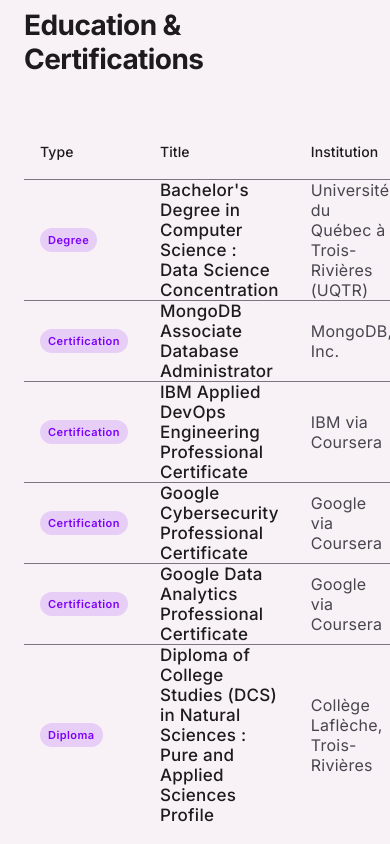
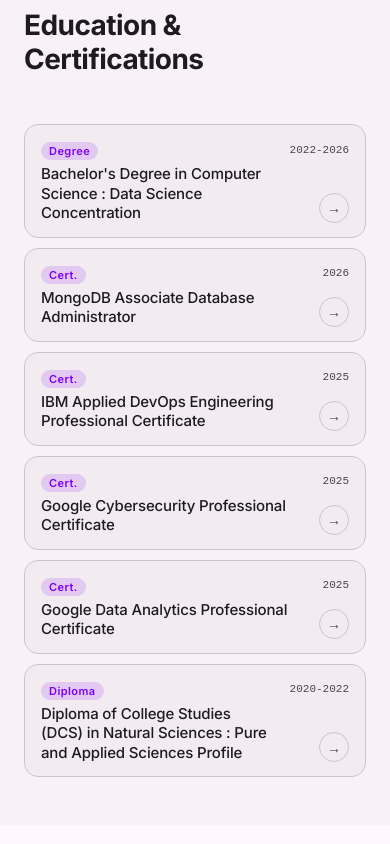
Before and after one commit to JulienDes/portfolio, an Angular app: page /#contact in a window 390 px wide. Shown: the part 940-1784 px from the top of the page. Built offline with nearby package versions, Linux system fonts and the light colour scheme.

Commit message:
feat: improve formations table and detail panel UI

```diff
--- a/src/app/features/home/components/formation-panel/formation-panel.html
+++ b/src/app/features/home/components/formation-panel/formation-panel.html
@@ -1,5 +1,15 @@
 <div class="overlay" [class.overlay--open]="isOpen()" (click)="closed.emit()">
   <aside class="panel" (click)="$event.stopPropagation()">
+    <div class="panel-head">
+      <button
+        class="panel-close"
+        mat-icon-button
+        (click)="closed.emit()"
+        [attr.aria-label]="lang.t('Close', 'Fermer')"
+      >
+        <mat-icon>close</mat-icon>
+      </button>
+    </div>
     @if (formation(); as f) {
       <div class="panel-content">
         <h2 class="panel-title">{{ lang.t(f.title.en, f.title.fr) }}</h2>
--- a/src/app/features/home/components/formation-panel/formation-panel.scss
+++ b/src/app/features/home/components/formation-panel/formation-panel.scss
@@ -46,6 +46,24 @@
   .overlay--open & {
     transform: translateX(0);
   }
+}
+
+// ── Panel header ────────────────────────────────────────────────────────────────
+
+.panel-head {
+  position: sticky;
+  top: 0;
+  z-index: 1;
+  display: flex;
+  align-items: center;
+  justify-content: flex-end;
+  padding: sp.$xs sp.$md;
+  flex-shrink: 0;
+  background: sys.$surface-container-low;
+}
+
+.panel-close {
+  color: sys.$on-surface-variant;
 }
 
 // ── Content ────────────────────────────────────────────────────────────────────
@@ -167,6 +185,25 @@
   }
 }
 
+// ── Mobile: full-screen panel ───────────────────────────────────────────────────
+
+@media (max-width: 599px) {
+  .panel {
+    width: 100%;
+    border-left: none;
+    border-top: 1px solid sys.$outline-variant;
+    transform: translateY(100%);
+
+    .overlay--open & {
+      transform: translateY(0);
+    }
+  }
+
+  .panel-head {
+    border-bottom: 1px solid sys.$outline-variant;
+  }
+}
+
 // ── Credential link ────────────────────────────────────────────────────────────
 
 .panel-link-btn {
--- a/src/app/features/home/components/formation-panel/formation-panel.ts
+++ b/src/app/features/home/components/formation-panel/formation-panel.ts
@@ -1,11 +1,13 @@
 import { Component, computed, effect, HostListener, inject, input, output } from '@angular/core';
+import { MatButtonModule } from '@angular/material/button';
+import { MatIconModule } from '@angular/material/icon';
 
 import { LangService } from '../../../../core/lang/lang';
 import { Formation } from '../../models/formation';
 
 @Component({
   selector: 'app-formation-panel',
-  imports: [],
+  imports: [MatButtonModule, MatIconModule],
   templateUrl: './formation-panel.html',
   styleUrl: './formation-panel.scss',
 })
--- a/src/app/features/home/components/formations-table/formations-table.html
+++ b/src/app/features/home/components/formations-table/formations-table.html
@@ -1,3 +1,5 @@
+<!-- ── Desktop table ──────────────────────────────────────────────────────── -->
+@if (!isMobile()) {
   <table mat-table [dataSource]="formations()" class="formations-table">
     <!-- Type column -->
     <ng-container matColumnDef="type">
@@ -52,3 +54,41 @@
       (click)="selected.emit(row)"
     ></tr>
   </table>
+} @else {
+  <!-- ── Mobile card list ───────────────────────────────────────────────────── -->
+  <ul class="formation-cards" role="list">
+    @for (f of formations(); track f.id) {
+      <li
+        class="formation-card"
+        role="button"
+        tabindex="0"
+        (click)="selected.emit(f)"
+        (keydown.enter)="selected.emit(f)"
+      >
+        <span class="card-badge-area">
+          <span
+            class="type-badge"
+            [class.type-badge--certification]="f.type === 'certification'"
+            [class.type-badge--degree]="f.type === 'degree'"
+            [class.type-badge--diploma]="f.type === 'diploma'"
+          >
+            @switch (f.type) {
+              @case ('certification') {
+                {{ lang.t('Cert.', 'Cert.') }}
+              }
+              @case ('degree') {
+                {{ lang.t('Degree', 'Université') }}
+              }
+              @case ('diploma') {
+                {{ lang.t('Diploma', 'Collégial') }}
+              }
+            }
+          </span>
+        </span>
+        <span class="card-year">{{ f.date }}</span>
+        <span class="card-title">{{ lang.t(f.title.en, f.title.fr) }}</span>
+        <span class="card-btn" aria-hidden="true">→</span>
+      </li>
+    }
+  </ul>
+}
--- a/src/app/features/home/components/formations-table/formations-table.scss
+++ b/src/app/features/home/components/formations-table/formations-table.scss
@@ -1,5 +1,7 @@
 @use 'styles/sys' as sys;
 @use 'styles/spacing' as sp;
+
+// ── Desktop table ──────────────────────────────────────────────────────────────
 
 .formations-table {
   width: 100%;
@@ -15,7 +17,6 @@
   }
 }
 
-// Shared badge — formation (primary) vs certification (tertiary)
 .type-badge {
   display: inline-flex;
   align-items: center;
@@ -53,3 +54,91 @@
 .mono {
   font-family: 'JetBrains Mono', 'Fira Code', 'Courier New', monospace;
 }
+
+// ── Mobile card list ────────────────────────────────────────────────────────────
+
+.formation-cards {
+  display: flex;
+  list-style: none;
+  margin: 0;
+  padding: 0;
+  flex-direction: column;
+  gap: 10px;
+}
+
+.formation-card {
+  display: grid;
+  grid-template-columns: 1fr auto;
+  grid-template-rows: auto auto;
+  grid-template-areas:
+    'badge year'
+    'title btn';
+  column-gap: sp.$md;
+  row-gap: sp.$xs;
+  padding: 14px sp.$md;
+  background: sys.$surface-container;
+  border: 1px solid sys.$outline-variant;
+  border-radius: 14px;
+  cursor: pointer;
+  transition: background 150ms ease;
+
+  &:hover,
+  &:focus-visible {
+    background: sys.$surface-container-high;
+    outline: none;
+  }
+}
+
+.card-badge-area {
+  grid-area: badge;
+  align-self: center;
+}
+
+.card-year {
+  grid-area: year;
+  font-size: 0.6875rem;
+  font-weight: 500;
+  font-family: 'JetBrains Mono', 'Fira Code', 'Courier New', monospace;
+  color: sys.$on-surface-variant;
+  white-space: nowrap;
+  text-align: right;
+  align-self: center;
+}
+
+.card-title {
+  grid-area: title;
+  font-size: 0.9375rem;
+  font-weight: 500;
+  line-height: 1.3;
+  letter-spacing: -0.01em;
+  color: sys.$on-surface;
+  align-self: start;
+  min-width: 0;
+}
+
+// ── Arrow button ─────────────────────────────────────────────────────────────
+
+.card-btn {
+  grid-area: btn;
+  width: 30px;
+  height: 30px;
+  flex-shrink: 0;
+  border-radius: 50%;
+  border: 1px solid sys.$outline-variant;
+  display: flex;
+  align-items: center;
+  justify-content: center;
+  color: sys.$on-surface-variant;
+  font-size: 0.875rem;
+  align-self: end;
+  justify-self: end;
+  transition:
+    border-color 150ms ease,
+    color 150ms ease;
+
+  .formation-card:hover &,
+  .formation-card:focus-visible & {
+    border-color: sys.$primary;
+    color: sys.$primary;
+  }
+}
--- a/src/app/features/home/components/formations-table/formations-table.ts
+++ b/src/app/features/home/components/formations-table/formations-table.ts
@@ -1,6 +1,9 @@
 import { Component, inject, input, output } from '@angular/core';
+import { toSignal } from '@angular/core/rxjs-interop';
 import { MatTableModule } from '@angular/material/table';
 import { MatIconModule } from '@angular/material/icon';
+import { BreakpointObserver } from '@angular/cdk/layout';
+import { map } from 'rxjs';
 
 import { LangService } from '../../../../core/lang/lang';
 import { Formation } from '../../models/formation';
@@ -19,4 +22,11 @@
   readonly formations = input<Formation[]>([]);
   readonly selected = output<Formation>();
   readonly displayedColumns = ['type', 'title', 'institution', 'date'];
+
+  readonly isMobile = toSignal(
+    inject(BreakpointObserver)
+      .observe('(max-width: 599px)')
+      .pipe(map((r) => r.matches)),
+    { initialValue: false },
+  );
 }
```
Lines whose indentation alone changed are shown as unchanged.
